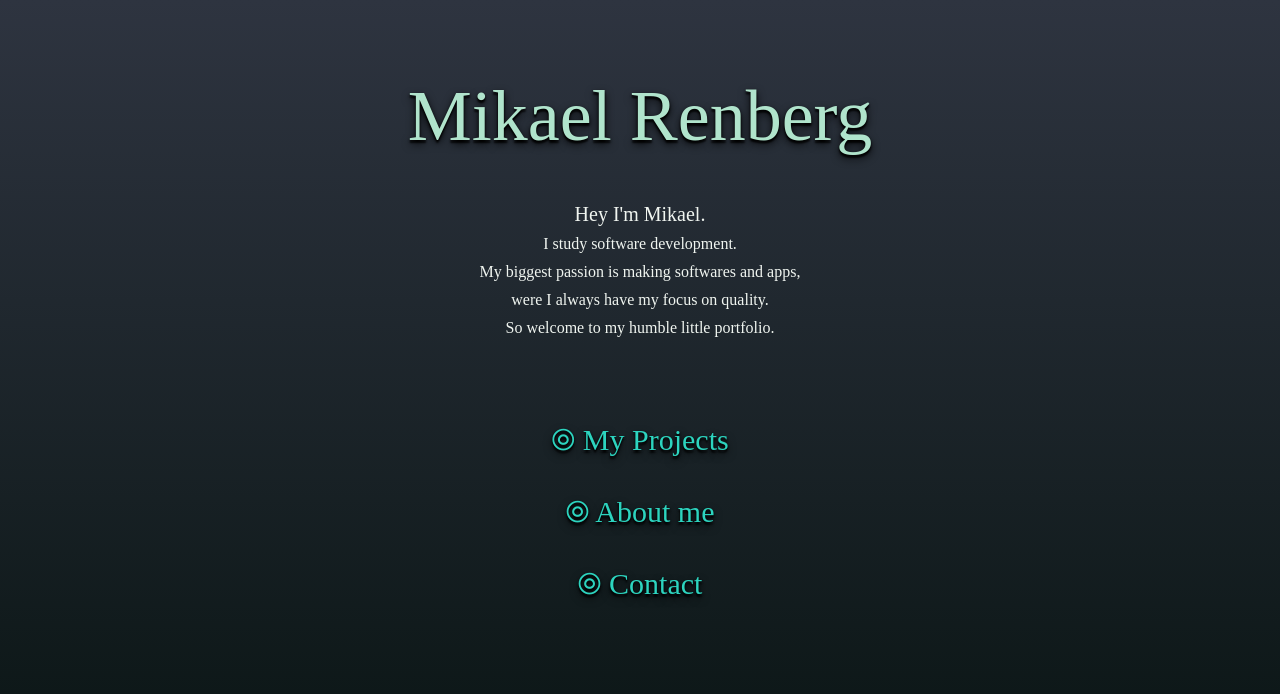
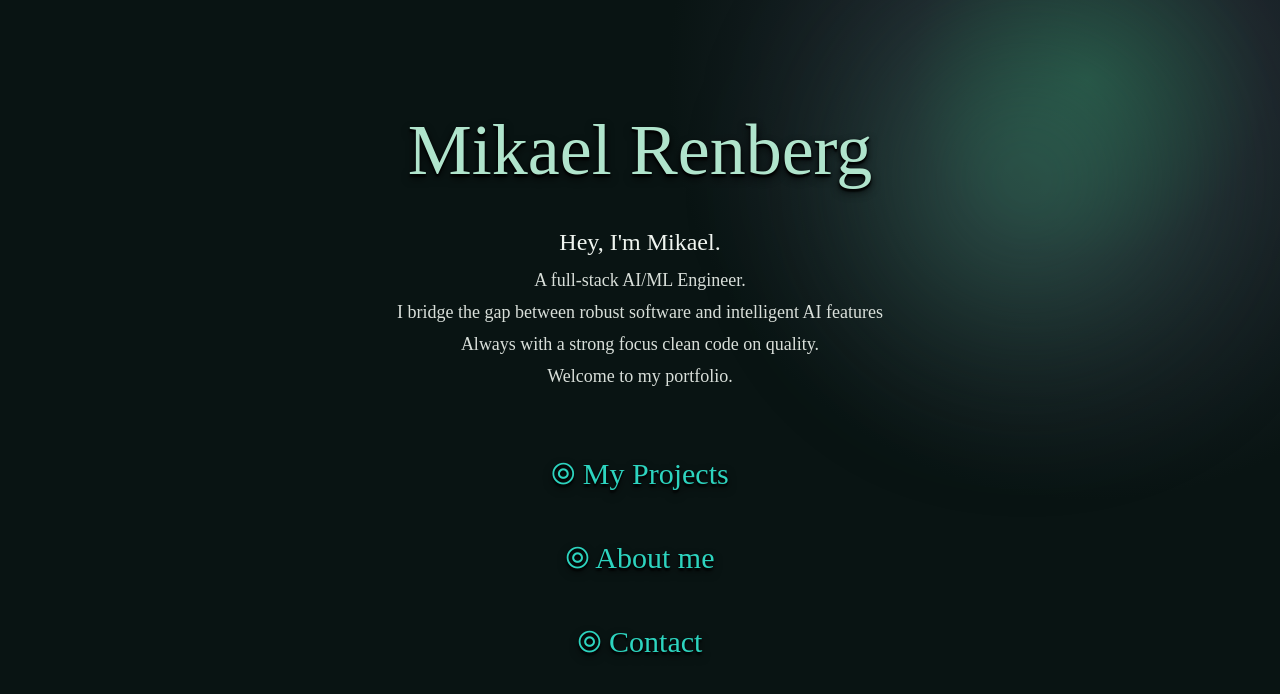
Before and after one commit to M-Renberg/Portfolio, a React (Vite) app: page / in a window 1280 px wide. Shown: the top 694 px of the page. Built offline with nearby package versions, Linux system fonts and the light colour scheme.

Commit message:
updated layout

```diff
--- a/src/index.css
+++ b/src/index.css
@@ -4,7 +4,7 @@
 
 @theme {
   /*Main colors */
-  --color-nice-bg: linear-gradient(to bottom, #2E3440, #091413);
+  --color-nice-bg: radial-gradient(circle 600px at 85% 10%, rgba(64, 138, 113, 0.5) 0%, rgba(46, 52, 64, 0.55) 30%, #091413 70%);
   --color-primary-bg: #091413;
   --color-secondary-bg: #285A48;
   --color-third-bg: #408A71;
@@ -22,7 +22,7 @@
 
 
 :root {
-  background: var(--color-nice-bg);
+  background-color: #000000;
   font-family: system-ui, -apple-system, sans-serif;
   line-height: 1.5;
 
@@ -53,6 +53,8 @@
 body {
   margin: 0;
   min-height: 100vh;
+  background: var(--color-nice-bg) no-repeat fixed;
+  background-color: #091413;
 }
 
 
--- a/src/pages/LandingPage.tsx
+++ b/src/pages/LandingPage.tsx
@@ -1,4 +1,5 @@
 import { Link } from "react-router-dom";
+import ScrambleText from "../util/ScrambleText";
 import '../tailwind/glitch-fx.css';
 
 function NavRow({ to, label, detail }: { to: string; label: string; detail: string }) {
@@ -17,23 +18,44 @@ function NavRow({ to, label, detail }: { to: string; label: string; detail: stri
 
 export default function LandingPage() {
     return (
-        <article className="flex flex-col items-center justify-center px-4">
-            <h1 className="glitch-text text-5xl sm:text-7xl text-center text-shadow-lg/85 mt-12 sm:mt-20 mb-8 sm:mb-12" data-text="Mikael Renberg">Mikael Renberg</h1>
-            <div>
-                <p className="text-xl text-center mb-1">Hey I'm Mikael.</p>
-                <p className="text-l text-center mb-1">I study software development.</p>
-                <p className="text-l text-center mb-1">My biggest passion is making softwares and apps,</p>
-                <p className="text-l text-center mb-1">were I always have my focus on quality.</p>
-                <p className="text-l text-center mb-20">So welcome to my humble little portfolio.</p>
+        <div className="relative min-h-[calc(100vh-2rem)] w-full flex flex-col items-center justify-center">
+            {/* Initial solid black backdrop that fades away */}
+            <div className="fixed inset-0 bg-black -z-20 pointer-events-none animate-black-fade" aria-hidden="true" />
+
+            {/* Container that expands and fades in from the center out */}
+            <div className="center-fade-in relative w-full flex flex-col items-center justify-center py-10">
+                {/* Glowing light ball in top right */}
+                <div
+                    className="pointer-events-none absolute -top-16 -right-10 sm:-top-24 sm:-right-16 w-72 h-72 sm:w-[480px] sm:h-[480px] rounded-full
+                    bg-[radial-gradient(circle,_rgba(64,138,113,0.55)_0%,_rgba(40,90,72,0.3)_40%,_transparent_70%)]
+                    blur-3xl -z-10"
+                    aria-hidden="true"
+                />
+
+                <article className="flex flex-col items-center justify-center px-4 w-full">
+                    {/* Big title with symbol-cycling scramble effect that resolves sequentially */}
+                    <ScrambleText
+                        text="Mikael Renberg"
+                        className="text-5xl sm:text-7xl text-center text-shadow-lg/85 mt-4 sm:mt-10 mb-8 sm:mb-10"
+                        delayMs={250}
+                        speedMs={35}
+                    />
+
+                    <div className="fade-in-delayed-1 max-w-xl mx-auto">
+                        <p className="text-xl sm:text-2xl text-center mb-2 font-medium">Hey, I'm Mikael.</p>
+                        <p className="text-base sm:text-lg text-center mb-1 text-[#F0F5F0]/90">A full-stack AI/ML Engineer.</p>
+                        <p className="text-base sm:text-lg text-center mb-1 text-[#F0F5F0]/90">I bridge the gap between robust software and intelligent AI features</p>
+                        <p className="text-base sm:text-lg text-center mb-1 text-[#F0F5F0]/90">Always with a strong focus clean code on quality.</p>
+                        <p className="text-base sm:text-lg text-center mb-12 sm:mb-16 text-[#F0F5F0]/90">Welcome to my portfolio.</p>
+                    </div>
+
+                    <div className="fade-in-delayed-2 flex flex-col items-center gap-3 w-full">
+                        <NavRow to="/projects" label="⦾ My Projects" detail="Personal projects and school work." />
+                        <NavRow to="/aboutme" label="⦾ About me" detail="Get to know me and my tech stack." />
+                        <NavRow to="/contact" label="⦾ Contact" detail="All the ways to get in contact with me." />
+                    </div>
+                </article>
             </div>
-
-            <NavRow to="/projects" label="⦾ My Projects" detail="Personal project, and school work." />
-            <NavRow to="/aboutme" label="⦾ About me" detail="Get to know me, and my tech stack." />
-            <NavRow to="/contact" label="⦾ Contact" detail="All the ways to get in contact with me." />
-            {/* <a id="my-projects-effect" href="#my-projects" data-hover="Personal project, and school work.">⦾ My
-                Projects</a>
-            <a id="about-me-effect" href="#aboutme" data-hover="Get to know me, and my tech stack.">⦾ About Me</a>
-            <a id="contact-effect" href="#contact" data-hover="All the ways to get in contact with me.">⦾ Contact</a> */}
-        </article>
+        </div>
     );
 }
--- a/src/tailwind/glitch-fx.css
+++ b/src/tailwind/glitch-fx.css
@@ -32,3 +32,61 @@
     animation: glitch-anim 10s infinite linear alternate-reverse;
   }
 }
+
+@keyframes center-fade-reveal {
+  0% {
+    clip-path: circle(0% at 50% 50%);
+    opacity: 0;
+    filter: blur(14px);
+    transform: scale(0.96);
+  }
+  25% {
+    opacity: 1;
+  }
+  100% {
+    clip-path: circle(150% at 50% 50%);
+    opacity: 1;
+    filter: blur(0px);
+    transform: scale(1);
+  }
+}
+
+.center-fade-in {
+  animation: center-fade-reveal 1.4s cubic-bezier(0.16, 1, 0.3, 1) forwards;
+}
+
+@keyframes fadeInDelayed {
+  from {
+    opacity: 0;
+    transform: translateY(10px);
+  }
+  to {
+    opacity: 1;
+    transform: translateY(0);
+  }
+}
+
+.fade-in-delayed-1 {
+  animation: fadeInDelayed 0.8s ease-out 0.4s both;
+}
+
+.fade-in-delayed-2 {
+  animation: fadeInDelayed 0.8s ease-out 0.75s both;
+}
+
+@keyframes blackFadeOut {
+  0% {
+    opacity: 1;
+  }
+  60% {
+    opacity: 1;
+  }
+  100% {
+    opacity: 0;
+    visibility: hidden;
+  }
+}
+
+.animate-black-fade {
+  animation: blackFadeOut 1.5s ease-out forwards;
+}
--- /dev/null
+++ b/src/util/ScrambleText.tsx
@@ -0,0 +1,78 @@
+import { useEffect, useState } from 'react';
+
+const CHARS = '!<>-_\\/[]{}—=+*^?#%&0123456789ABCDEFGHIJKLMNOPQRSTUVWXYZ';
+
+interface ScrambleTextProps {
+  text: string;
+  className?: string;
+  delayMs?: number;
+  speedMs?: number;
+}
+
+export default function ScrambleText({
+  text,
+  className = '',
+  delayMs = 250,
+  speedMs = 35,
+}: ScrambleTextProps) {
+  const [displayText, setDisplayText] = useState(() =>
+    text
+      .split('')
+      .map((char) => (char === ' ' ? ' ' : CHARS[Math.floor(Math.random() * CHARS.length)]))
+      .join('')
+  );
+
+  useEffect(() => {
+    let frameId: number;
+    let iteration = 0;
+    const totalLength = text.length;
+
+    const timeoutId = setTimeout(() => {
+      let lastTime = performance.now();
+
+      const update = (now: number) => {
+        if (now - lastTime >= speedMs) {
+          lastTime = now;
+
+          const updated = text
+            .split('')
+            .map((targetChar, index) => {
+              if (targetChar === ' ') return ' ';
+              if (index < Math.floor(iteration)) {
+                return targetChar;
+              }
+              return CHARS[Math.floor(Math.random() * CHARS.length)];
+            })
+            .join('');
+
+          setDisplayText(updated);
+
+          if (iteration >= totalLength) {
+            setDisplayText(text);
+            return;
+          }
+
+          iteration += 0.32;
+        }
+
+        frameId = requestAnimationFrame(update);
+      };
+
+      frameId = requestAnimationFrame(update);
+    }, delayMs);
+
+    return () => {
+      clearTimeout(timeoutId);
+      cancelAnimationFrame(frameId);
+    };
+  }, [text, delayMs, speedMs]);
+
+  return (
+    <h1
+      className={`glitch-text ${className}`}
+      data-text={displayText}
+    >
+      {displayText}
+    </h1>
+  );
+}
```
